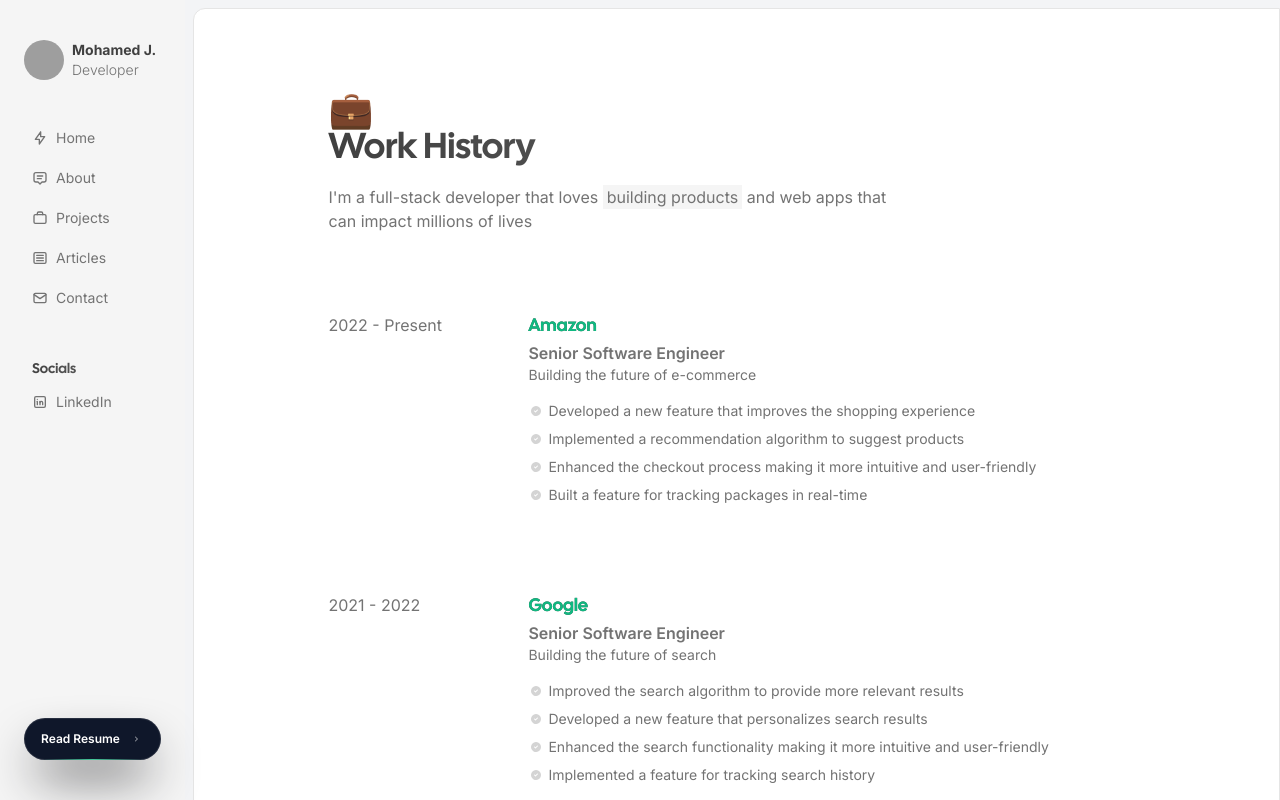
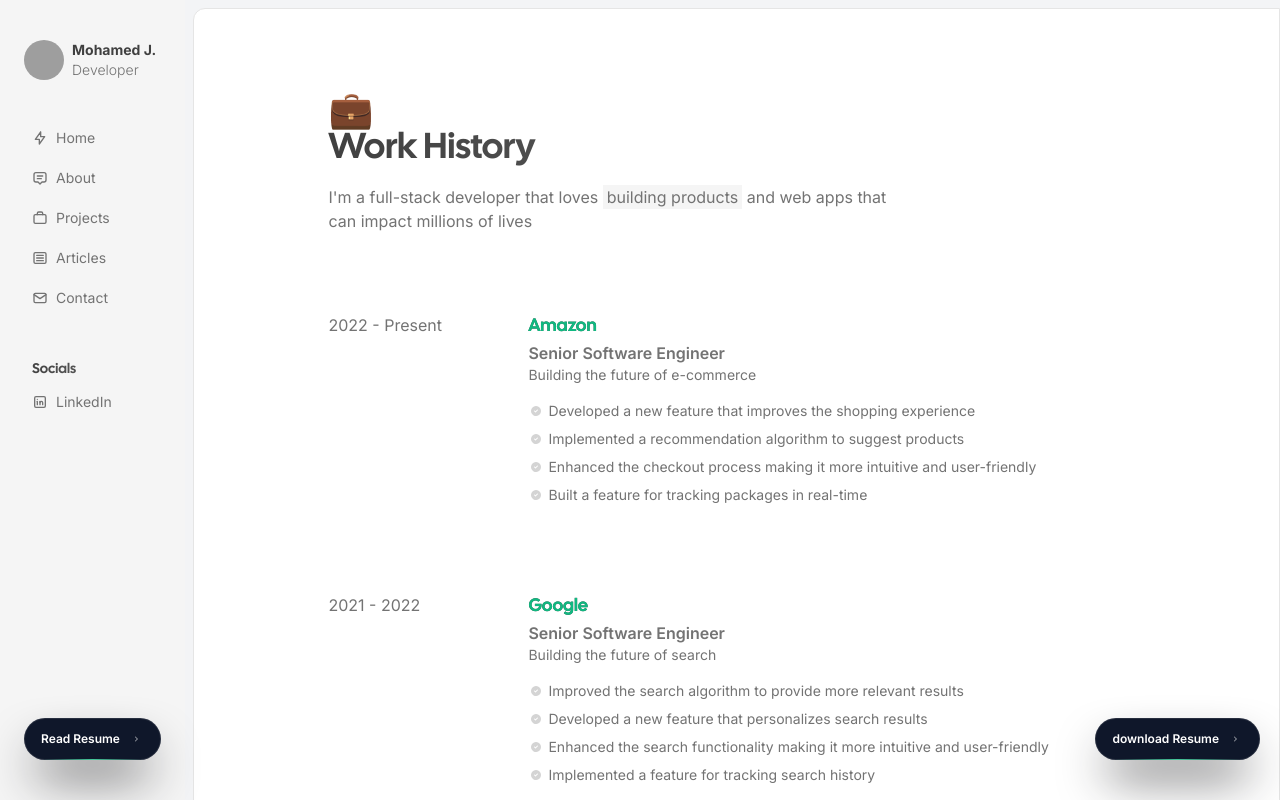
Before and after one commit to Mohamed-JJ/portfolio, a Next.js app: page /resume in a window 1280 px wide. Built offline with nearby package versions, Linux system fonts and the light colour scheme; grey boxes are pictures that could not be loaded.

Commit message:
[ADD]: added the functionality to download the resume to the local device

```diff
--- a/package.json
+++ b/package.json
@@ -21,12 +21,14 @@
     "clsx": "^2.0.0",
     "eslint": "8.47.0",
     "eslint-config-next": "13.4.19",
+    "file-saver": "^2.0.5",
     "framer-motion": "^10.16.1",
-    "next": "13.4.19",
+    "next": "^13.5.11",
     "postcss": "8.4.28",
     "prismjs": "^1.29.0",
     "react": "18.2.0",
     "react-dom": "18.2.0",
+    "react-icons": "^5.5.0",
     "remark-gfm": "^3.0.1",
     "tailwind-merge": "^1.14.0",
     "tailwindcss": "3.3.3",
--- a/src/app/resume/page.tsx
+++ b/src/app/resume/page.tsx
@@ -1,3 +1,5 @@
+"use client";
+
 import { Container } from "@/components/Container";
 import { Heading } from "@/components/Heading";
 import { Highlight } from "@/components/Highlight";
@@ -5,10 +7,24 @@
 import { Products } from "@/components/Products";
 import { WorkHistory } from "@/components/WorkHistory";
 import Image from "next/image";
+import { Badge } from "@/components/Badge";
+// import { saveAs } from "file-saver";
 
 export default function Home() {
+  const loadResume =()=> {
+        const pdfUrl = "/resume/mohamed_jarboua_DevOps_resume.pdf";
+        const link = document.createElement("a");
+        link.href = pdfUrl;
+        link.download = "m.Jarboua.pdf";
+        document.body.appendChild(link);
+        link.click();
+        document.body.removeChild(link);
+  }
   return (
     <Container>
+      <div className="absolute bottom-10 right-5" onClick={()=> {console.log("download resumer"); loadResume()}}>
+        <Badge href="#" text="download Resume" />
+      </div>
       <span className="text-4xl">💼</span>
       <Heading className="font-black">Work History</Heading>
       <Paragraph className="max-w-xl mt-4">
--- a/src/components/Badge.tsx
+++ b/src/components/Badge.tsx
@@ -1,6 +1,7 @@
 import React from "react";
 import { motion } from "framer-motion";
 import Link from "next/link";
+import { RiDownloadLine } from "react-icons/ri";
 
 export const Badge = ({
   text,
@@ -45,3 +46,49 @@
     </Link>
   );
 };
+
+export const BadgeLogo = ({
+  logopath,
+  href,
+  ...props
+}: {
+  logopath: string;
+  href: string;
+  props?: React.ComponentProps<typeof Link>;
+}) => {
+  return (
+    <Link
+      href={href}
+      className="bg-slate-900 no-underline group cursor-pointer relative shadow-2xl shadow-zinc-900 rounded-full p-px text-xs font-semibold leading-6  text-white inline-block"
+      {...props}
+    >
+      <span className="absolute inset-0 overflow-hidden rounded-full ">
+        <span className="absolute inset-0 rounded-full bg-[image:radial-gradient(75%_100%_at_50%_0%,rgba(56,189,248,0.6)_0%,rgba(56,189,248,0)_75%)] opacity-0 transition-opacity duration-500 group-hover:opacity-100"></span>
+      </span>
+      <div className="relative flex space-x-2 items-center z-10 rounded-full bg-transparent py-2 px-4 ring-1 ring-white/10 ">
+        <RiDownloadLine />
+
+        {/* <span>{text}</span> */}
+        {/* <svg
+          width="16"
+          height="16"
+          viewBox="0 0 24 24"
+          fill="none"
+          xmlns="http://www.w3.org/2000/svg"
+        >
+          <motion.path
+            stroke="currentColor"
+            stroke-linecap="round"
+            stroke-linejoin="round"
+            stroke-width="1.5"
+            d="M10.75 8.75L14.25 12L10.75 15.25"
+            initial={{ pathLength: 0 }}
+            animate={{ pathLength: 1 }}
+            transition={{ duration: 1 }}
+          ></motion.path>
+        </svg> */}
+      </div>
+      <span className="absolute -bottom-0 left-[1.125rem] h-px w-[calc(100%-2.25rem)] bg-gradient-to-r from-emerald-400/0 via-emerald-400/90 to-emerald-400/0 transition-opacity duration-500 group-hover:opacity-40"></span>
+    </Link>
+  );
+};
```
Also changed, not shown: 2 other files (tests, documents, lock files or other folders).
